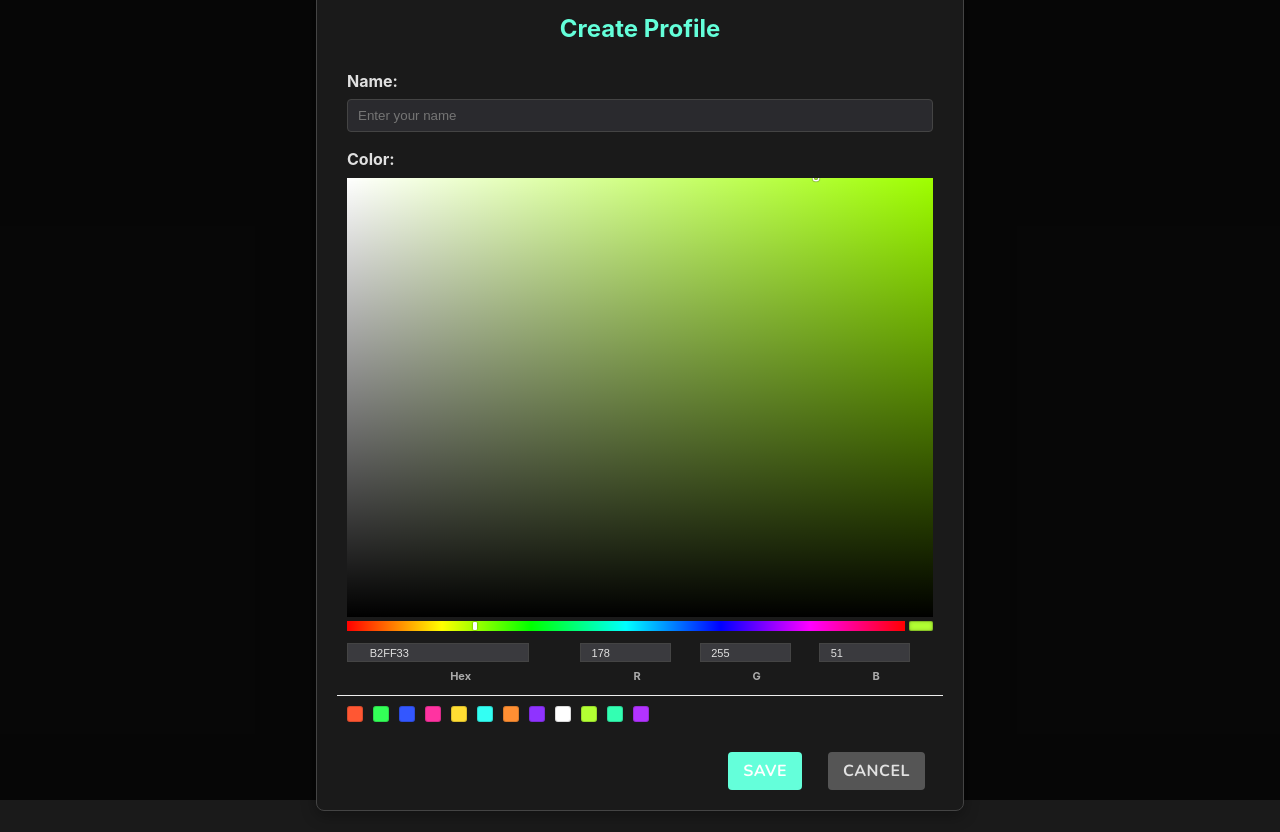
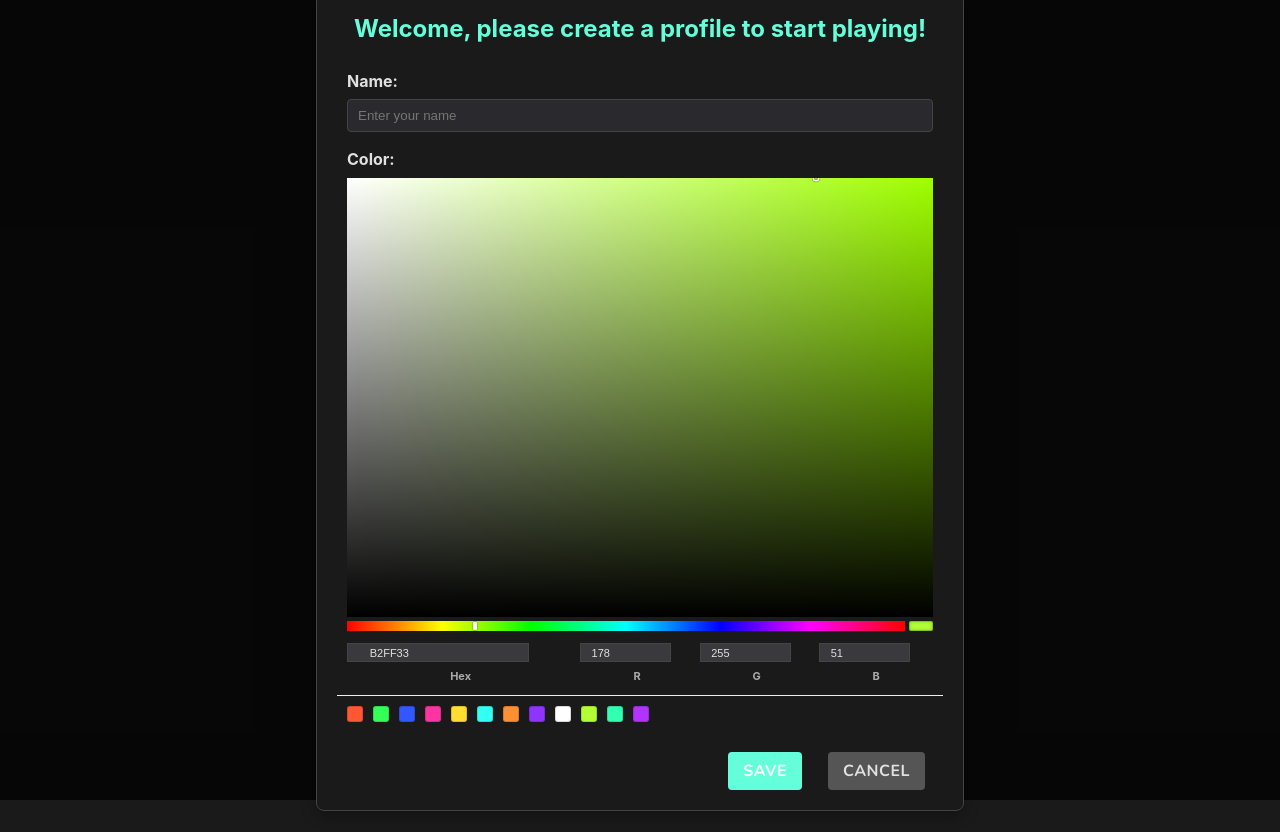
Before and after one commit to anabelle/p2p-snake, a React (Create React App) app: page / in a window 1280 px wide. Built offline with nearby package versions, Linux system fonts and the light colour scheme.

Commit message:
feat: Update profile modal header to provide clearer user guidance. Change the title from 'Edit Profile' to a welcoming message encouraging users to create a profile.

```diff
--- a/src/components/ProfileModal.tsx
+++ b/src/components/ProfileModal.tsx
@@ -71,7 +71,7 @@ const ProfileModal: React.FC<ProfileModalProps> = ({
       overlayClassName="profile-modal-overlay" // Add CSS class for styling
       ariaHideApp={process.env.NODE_ENV !== 'test'} // Prevent warning in tests
     >
-      <h2>{initialProfile ? 'Edit Profile' : 'Create Profile'}</h2>
+      <h2>{initialProfile ? 'Edit Profile' : 'Welcome, please create a profile to start playing!'}</h2>
       <div className="profile-modal-content">
         <div className="form-group">
           <label htmlFor="profileName">Name:</label>
```
